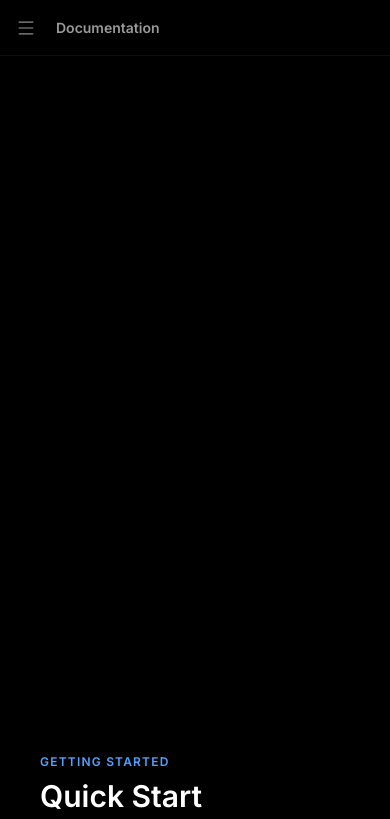
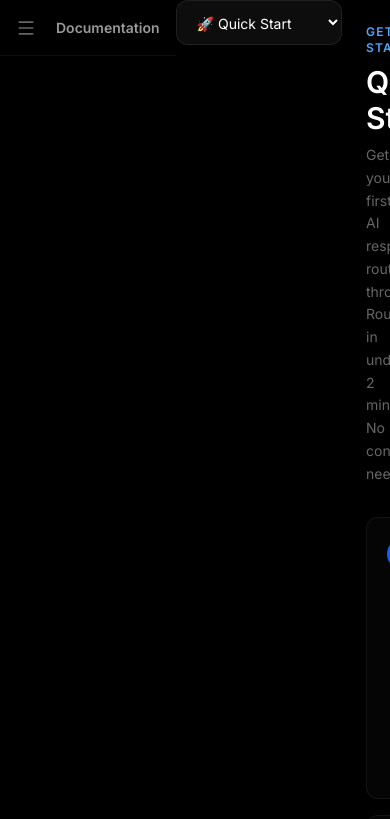
Before and after one commit to krishnawararkar15-droid/routerllm, a React (Vite) app: page /docs in a window 390 px wide. Shown: the top 819 px of the page. Built offline with nearby package versions, Linux system fonts and the light colour scheme.

Commit message:
Fix documentation page three column layout

```diff
--- a/src/components/Docs.tsx
+++ b/src/components/Docs.tsx
@@ -171,7 +171,7 @@ export const Docs = () => {
         <SidebarContent userEmail={userEmail} stats={null} />
       </aside>
 
-      <main className="flex-1 flex flex-col min-w-0 overflow-hidden">
+      <main className="flex-1 flex min-w-0 overflow-hidden">
         <header className="h-14 border-b border-white/[0.06] flex items-center px-4 lg:px-8 bg-black/50 backdrop-blur-xl sticky top-0 z-20">
           <div className="flex items-center gap-3">
             <button onClick={() => setMobileMenuOpen(true)} className="lg:hidden p-2 -ml-2 text-white/40 hover:text-white transition-colors">
@@ -181,9 +181,33 @@ export const Docs = () => {
           </div>
         </header>
 
-        <div className="flex-1 flex min-w-0 overflow-hidden">
-          {/* Docs Nav — left inner sidebar */}
-          <div className="w-52 border-r border-white/[0.06] bg-[#030303] flex-col hidden lg:flex overflow-y-auto">
+        {/* Mobile section switcher - only shows on small screens */}
+        <div className="md:hidden mb-6">
+          <select
+            value={activeSection}
+            onChange={e => setActiveSection(e.target.value)}
+            className="w-full bg-white/[0.05] border border-white/[0.08] rounded-xl px-4 py-3 text-sm text-white focus:outline-none"
+          >
+            <optgroup label="Getting Started">
+              <option value="quickstart">🚀 Quick Start</option>
+              <option value="auth">🔑 Authentication</option>
+              <option value="integration">🔌 Integration</option>
+            </optgroup>
+            <optgroup label="API Reference">
+              <option value="api-route">📡 POST /route</option>
+              <option value="api-stats">📊 GET /stats</option>
+              <option value="api-signup">✍️ POST /signup</option>
+            </optgroup>
+            <optgroup label="Reference">
+              <option value="models">🤖 Models List</option>
+              <option value="errors">❌ Error Codes</option>
+              <option value="faq">❓ FAQ</option>
+            </optgroup>
+          </select>
+        </div>
+
+        {/* Inner Docs Navigation */}
+        <div className="w-48 flex-shrink-0 border-r border-white/[0.06] bg-[#030303] overflow-y-auto hidden md:flex flex-col">
           <div className="p-4">
             <p className="text-[9px] font-bold text-white/20 uppercase tracking-widest mb-3">Getting Started</p>
             {[
@@ -220,10 +244,10 @@ export const Docs = () => {
             ))}
           </div>
         </div>
-        </div>
 
         {/* Main Content */}
-        <div className="flex-1 overflow-y-auto p-10 max-w-3xl">
+        <div className="flex-1 overflow-y-auto p-6 lg:p-10 pb-24 lg:pb-10">
+          <div className="max-w-2xl mx-auto">
 
           {/* QUICK START */}
           {activeSection === 'quickstart' && (
@@ -641,6 +665,7 @@ print(data["token_limit"])       # 500000`} copied={copied} onCopy={copyCode} />
             </div>
           )}
 
+          </div>
         </div>
       </main>
     </div>
```
